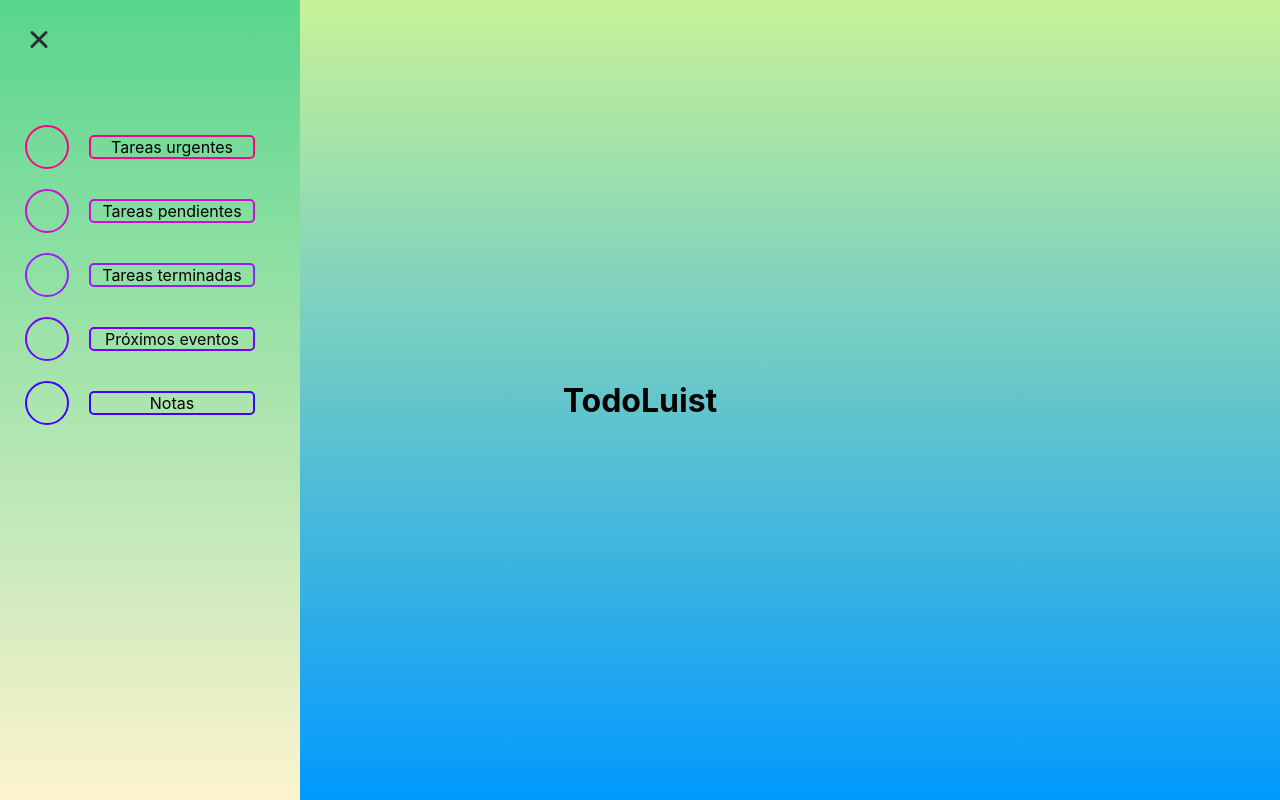
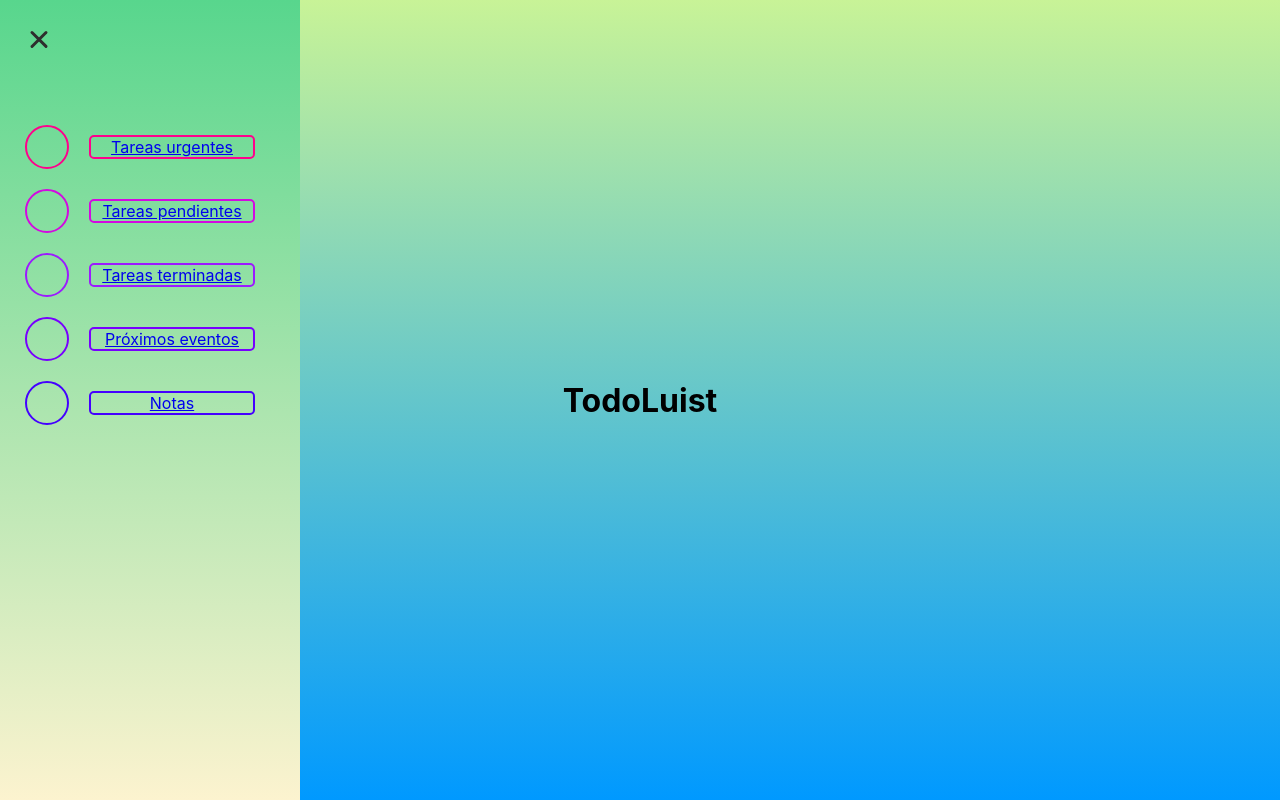
Before and after one commit to Silzhar/todoLuist_redux, a React (Create React App) app in the folder todoluist/: page / in a window 1280 px wide. Both pictures are taken after a click on the button 40 px from the left and 43 px from the top of the page. Built offline with nearby package versions, Linux system fonts and the light colour scheme.

Commit message:
links to routes.

```diff
--- a/todoluist/src/components/Navbar/MenuItem.jsx
+++ b/todoluist/src/components/Navbar/MenuItem.jsx
@@ -1,5 +1,6 @@
 import * as React from "react";
 import { motion } from "framer-motion";
+import { Link } from 'react-router-dom'
 
 const variants = {
   open: {
@@ -19,7 +20,13 @@ const variants = {
 };
 
 const colors = ["#FF008C", "#D309E1", "#9C1AFF", "#7700FF", "#4400FF"];
-const works = ['Tareas urgentes', 'Tareas pendientes', 'Tareas terminadas', 'Próximos eventos', 'Notas']
+const works = [
+    <Link to="/urgentes" >Tareas urgentes</Link>,
+    <Link to="/pendientes" >Tareas pendientes</Link>,
+    <Link to="/terminadas" >Tareas terminadas</Link>,
+    <Link to="/eventos" >Próximos eventos</Link>,
+    <Link to="/notas" >Notas</Link>
+    ]
 
 export const MenuItem = ({ i }) => {
   const style = { border: `2px solid ${colors[i]}` };
```
Also changed, not shown: todoluist/src/components/Navbar/Navbar.jsx (+1 -29 lines), todoluist/src/components/Navbar/Navbar.scss (line endings or trailing spaces), 1 other file (tests, documents, lock files or other folders).
